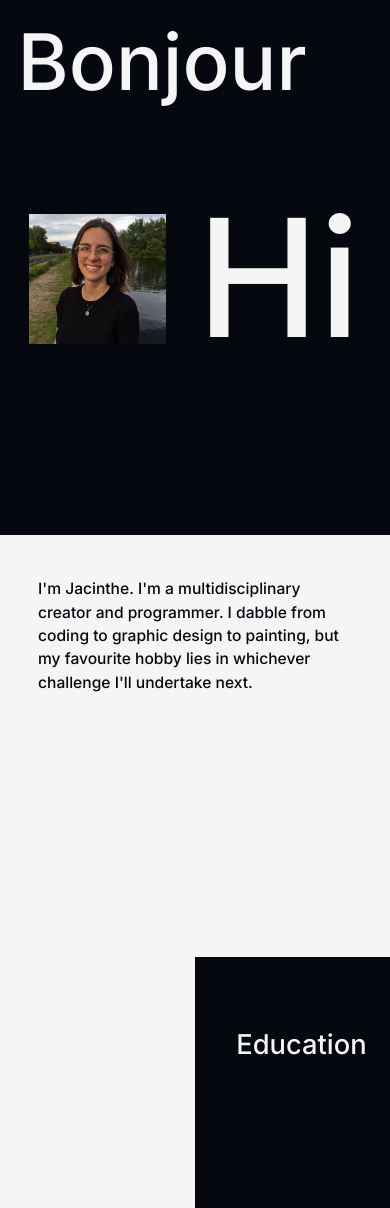
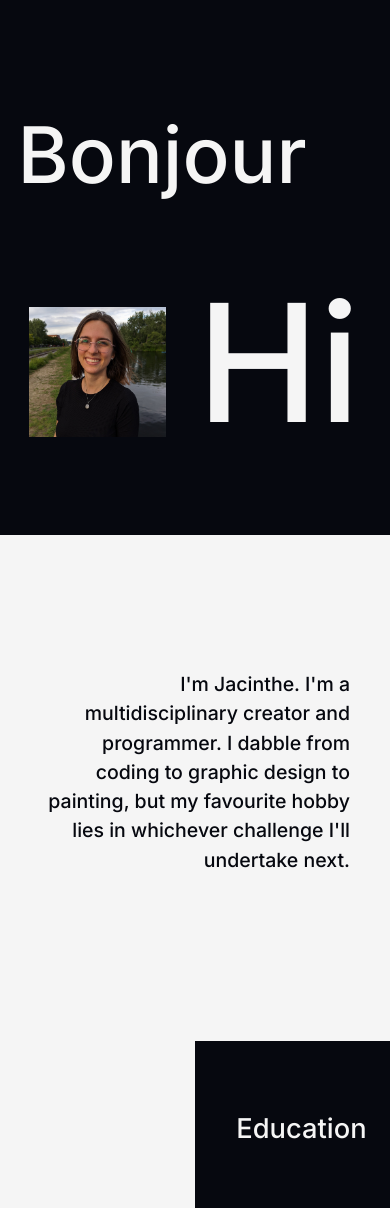
Before and after one commit to jabeaudry/portfolio, a website: page index.html in a window 390 px wide. Shown: the part 309-1517 px from the top of the page. Drawn offline with nearby package versions, Linux system fonts and the light colour scheme; a web font is replaced by a local one.

Commit message:
s1-responsive

```diff
--- a/assets/js/main.js
+++ b/assets/js/main.js
@@ -76,13 +76,13 @@ $(document).ready(function () {
       s1_t20 = new TimelineMax();
 
       //animation of rectangles
-      if (window.innerWidth <= 576) {
+      if (window.innerWidth <= 576) {   //phone
         s1_t7
         .fromTo(
           picBackground,
           0.4,
           { width: "0vw", top: "100vh", opacity: "0" },
-          { opacity: "0.2", width: "1vw", top: "60vh", ease: Power2.EaseInOut }
+          { opacity: "0.2", width: "1vw", top: "71vh", ease: Power2.EaseInOut }
         )
         .fromTo(
           picBackground,
@@ -91,7 +91,10 @@ $(document).ready(function () {
           { opacity: "1", width: "37vw", ease: Power2.EaseInOut }
         )
         .fromTo(myPic, 0.81, { opacity: "0" }, { opacity: "1" });
-      }
+      $(".s1-intro-right").appendTo(".s1-p1");
+      console.log("cellphone");
+    }
+
       else {
       s1_t7
         .fromTo(
@@ -107,6 +110,7 @@ $(document).ready(function () {
           { opacity: "1", width: "21vw", ease: Power2.EaseInOut }
         )
         .fromTo(myPic, 0.81, { opacity: "0" }, { opacity: "1" });
+      $(".s1-intro-right").appendTo(".s1-p2");
       }
       s1_t20.fromTo(menuIcon, 0.5, { stroke: white }, { stroke: black });
       s1_t3.fromTo(s2p2, 1.9, { opacity: "1" }, { opacity: "1" });
--- a/scss/main.scss
+++ b/scss/main.scss
@@ -318,33 +318,40 @@ section {
   background-color: $main-white;
   opacity: 0;
 }
-
+.s1-top-white-square {
+  height: 0vh;
+}
 //section 1 responsive
 @media (min-width: 200px) {
   .s1-intro-right {
-    top: 55vh;
+    top: 65vh;
     font-size: 42vw;
     left: 45%;
     color: $main-white;
+    position: absolute;
+    width: auto;
+    padding-bottom: 3vh;
   }
   .s1-intro {
-    top: 37vh;
+    top: 48vh;
     font-size: 20vw;
     color: $main-white;
     left: 5vw;
   }
   .s1-sub-intro {
-    font-size: 4vw;
-    top: 105vh;
+    font-size: 5vw;
+    bottom: -40%;
     width: 80%;
     left: 6vw;
+    text-align: right;
+    height: 40vh;
   }
   .my-picture {
-    top: 62vh;
+    top: 73vh;
     width: 35vw;
   }
   #section1 {
-    height: 150vh;
+    height: 160vh;
     flex-direction: column;
     scroll-snap-align: none;
   }
@@ -357,10 +364,13 @@ section {
   }
   .s1-p2 {
     width: 100vw;
-    height: 50vh;
+    height: 60vh;
     top: 100vh;
     left: 0;
     scroll-snap-align: end;
+  }
+  .picture-background {
+    height: 29vh;
   }
 }
 
```
Also changed, not shown: index.html (+1 -0 lines), assets/css/main.css.
